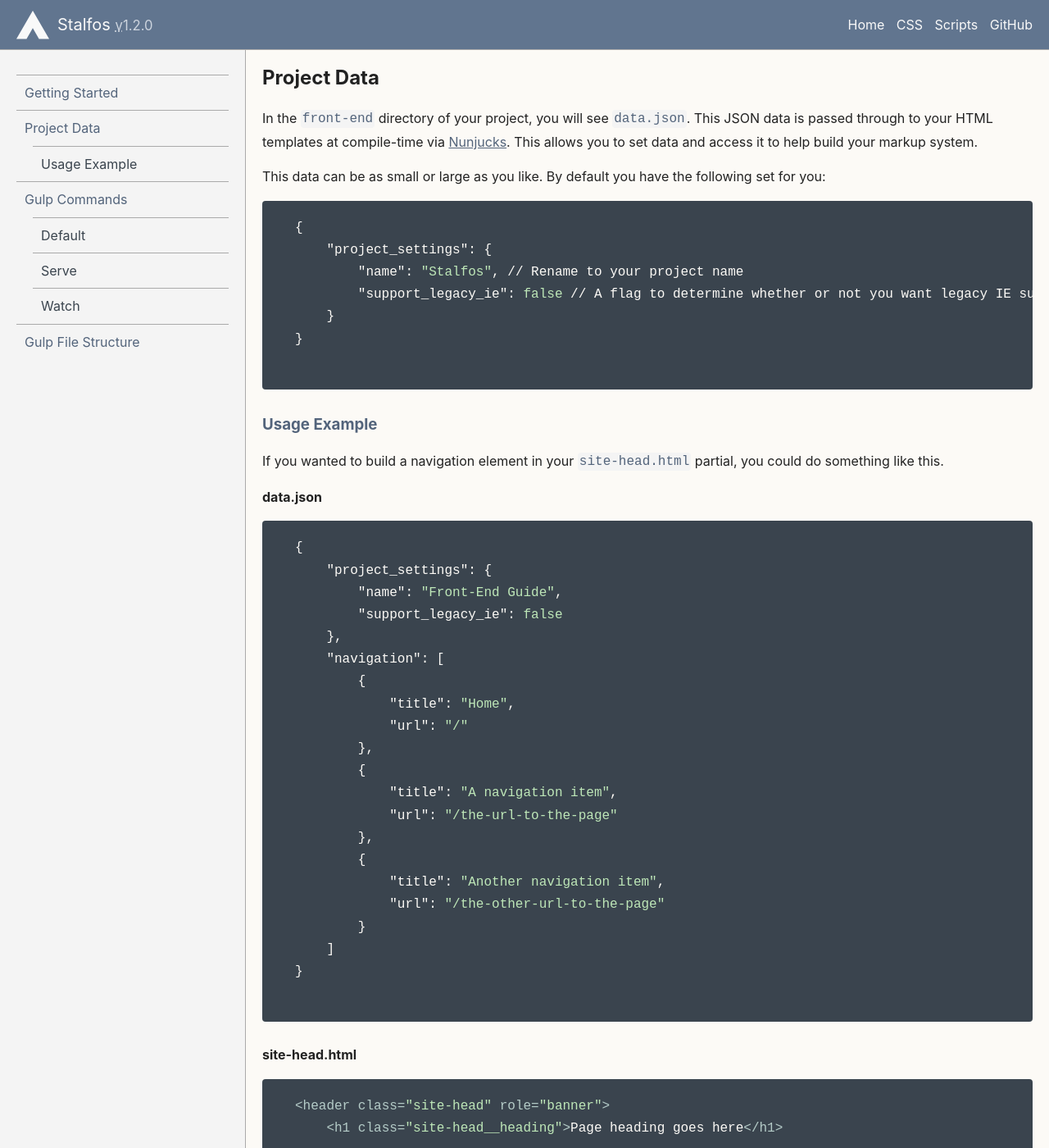
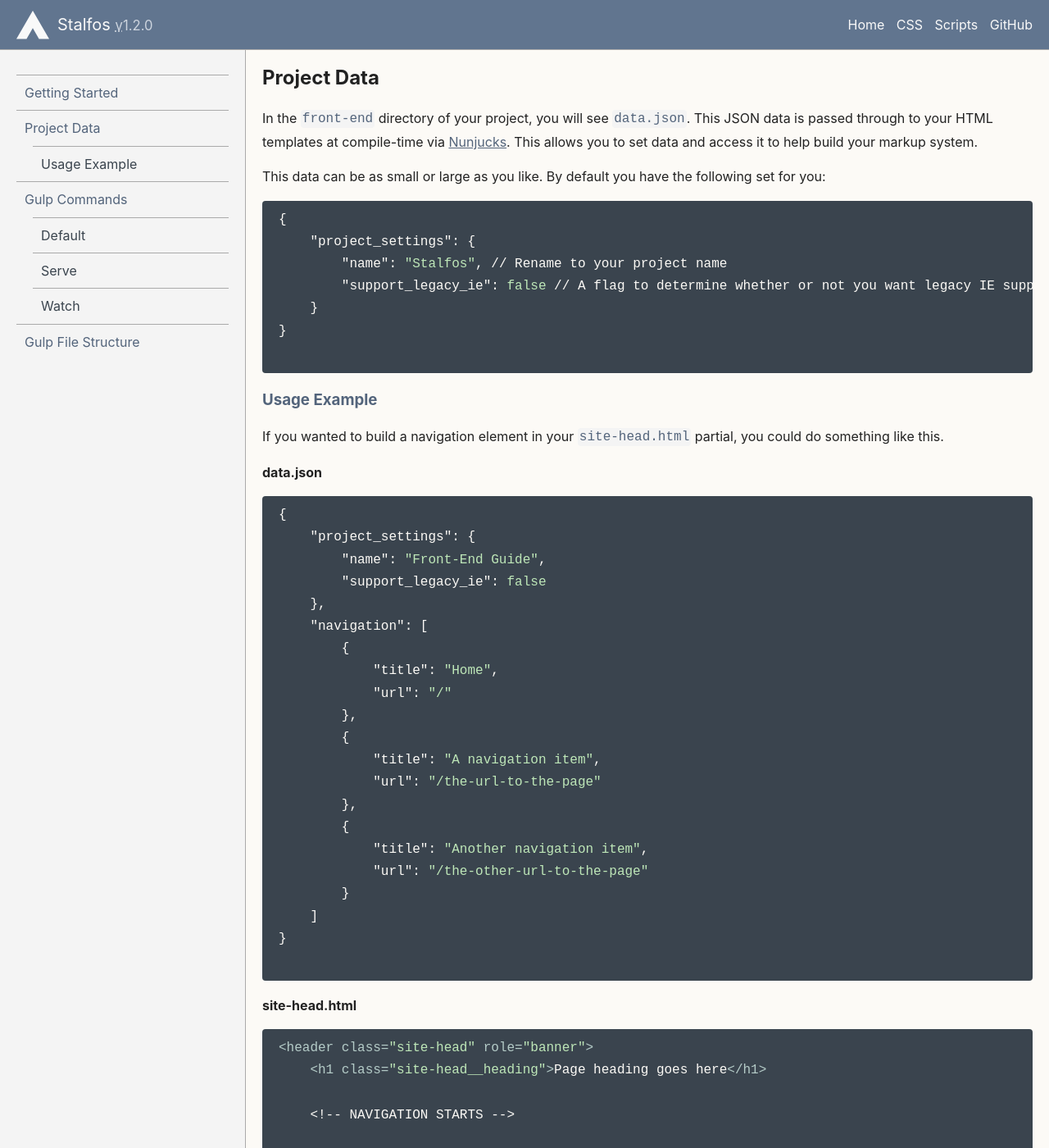
Before and after one commit to Andy-set-studio/stalfos.io, a Jekyll site: the page built from index.md, in a window 1280 px wide and 1400 px high, scrolled down 1091 px. Shown: the whole window at 82% size. Built offline with Jekyll 4.4.1, drawn with Linux system fonts in a browser that asks for light colours.

Commit message:
Improve main code block styles

```diff
--- a/front-end/scss/project/components/_wysiwyg-content.scss
+++ b/front-end/scss/project/components/_wysiwyg-content.scss
@@ -60,8 +60,8 @@
 		pre {
 
 			code {
-				display: inline-block;
-				padding: $gutter $gutter--double;
+				display: block;
+				padding: $gutter--mini $gutter;
 				width: 100%;
 				tab-size: 4;
 				color: $eggshell;
```
Also changed, not shown: css/global.css, 1 other file.
